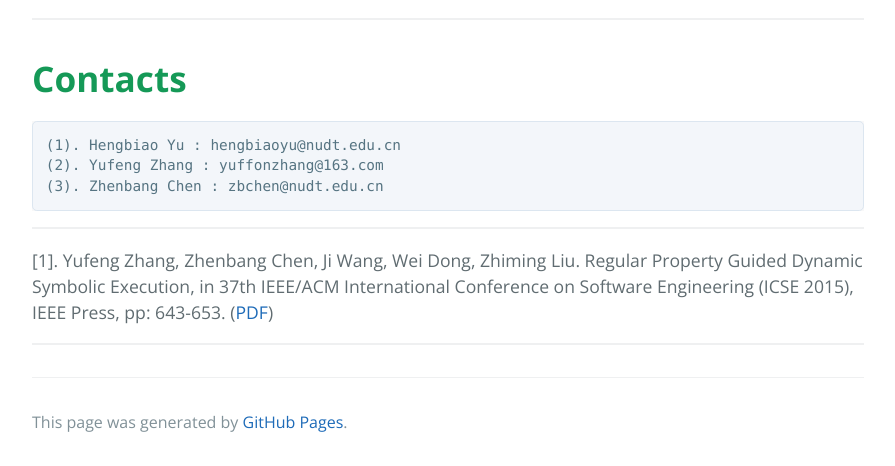
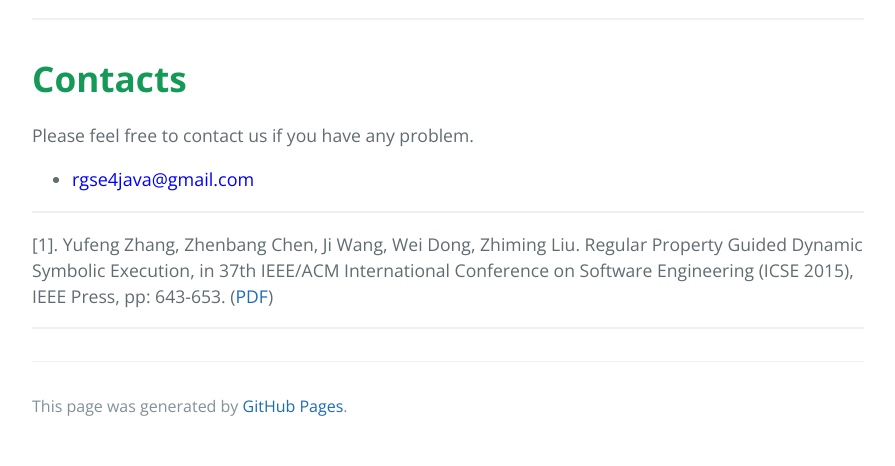
Before and after one commit to jrgse/jrgse.github.io, a Jekyll site: the page built from index.md, in a window 1280 px wide and 900 px high, scrolled down 1462 px, cut to the strip 434-900 px from the top of the window. Shown: the whole strip, without its empty margins (192-1087 px from the left). Built offline with Jekyll 4.4.1, drawn with Linux system fonts in a browser that asks for light colours.

Commit message:
email; title

````diff
--- a/index.md
+++ b/index.md
@@ -45,11 +45,9 @@ The technique implemented by **RGSE** was presented in [[1]](#jump).
 
 # [](#header-1)**Contacts**
 
-```
-(1). Hengbiao Yu : hengbiaoyu@nudt.edu.cn
-(2). Yufeng Zhang : yuffonzhang@163.com
-(3). Zhenbang Chen : zbchen@nudt.edu.cn
-```
+Please feel free to contact us if you have any problem.
+
+*   <font color="#0000FF" size="4">rgse4java@gmail.com</font>
 
 * * *
 
````
Also changed, not shown: api.md (+1 -2 lines), dockerManual.md (+2 -5 lines), install.md (+2 -6 lines), tutorials.md (+1 -2 lines).
